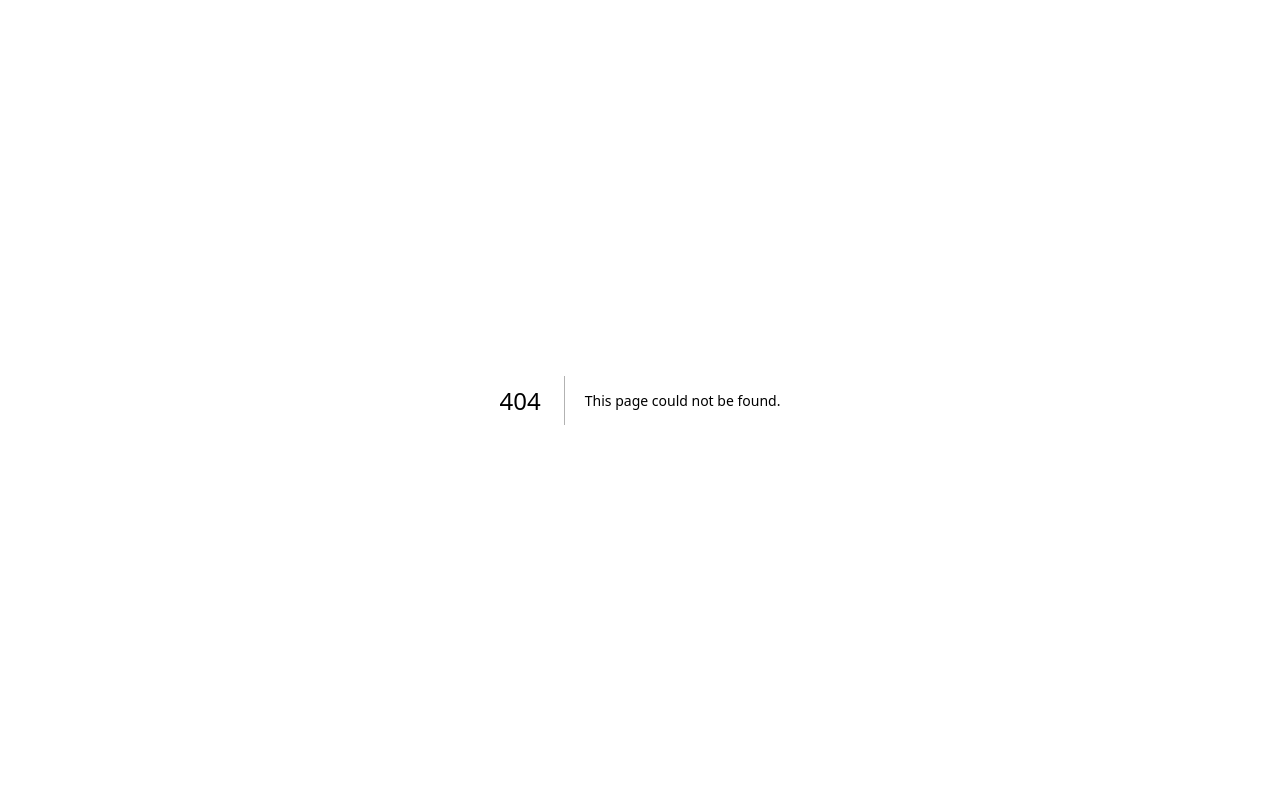
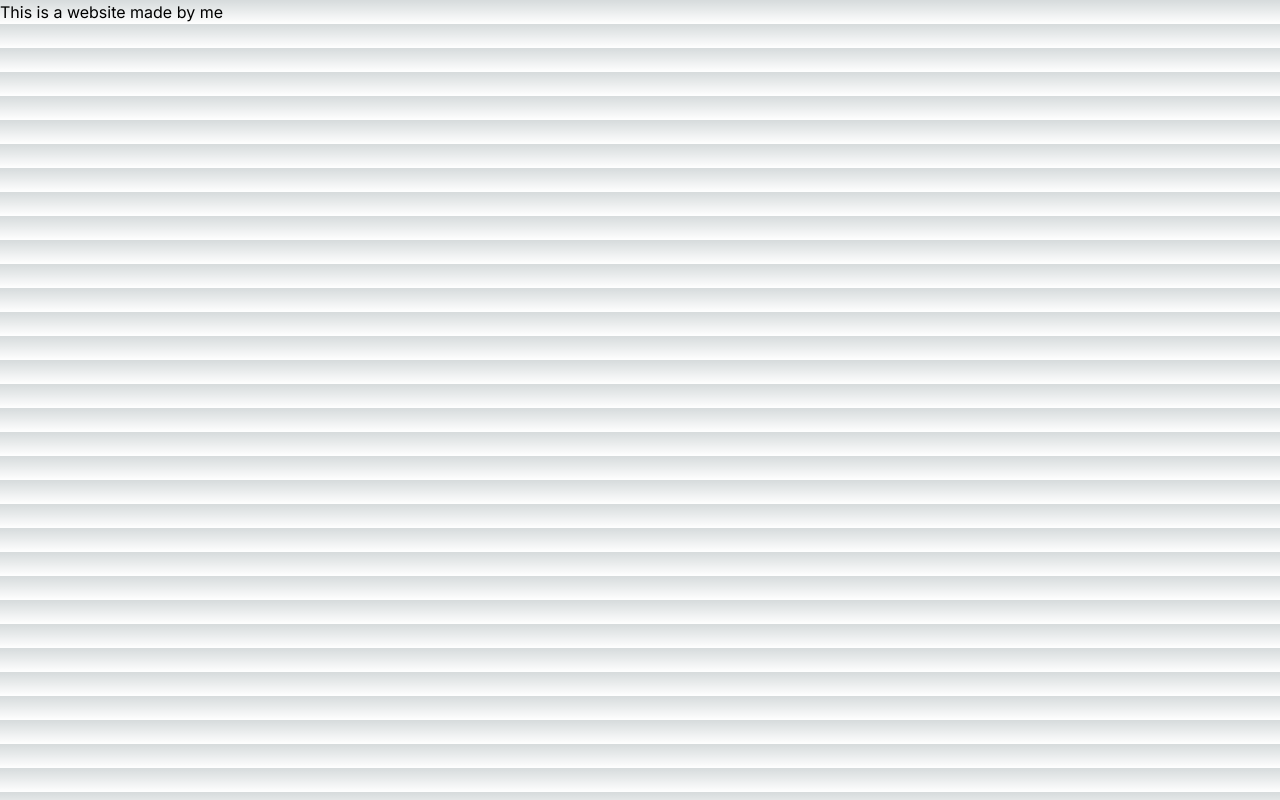
Before and after one commit to SIAM-TheLegend/Shahriar-Hasan-Siam, a Next.js app: page /sample/1 in a window 1280 px wide. Before the commit this address had no page. Built offline with nearby package versions, Linux system fonts and the light colour scheme.

Commit message:
first commit

```diff
--- /dev/null
+++ b/src/app/about/page.js
@@ -0,0 +1,11 @@
+const AboutSection = () => {
+  const hi = "brsother";
+  console.log(hi);
+  return (
+    <div>
+      About
+    </div>
+  );
+};
+
+export default AboutSection;
--- /dev/null
+++ b/src/app/contact/page.js
@@ -0,0 +1,9 @@
+const ContactSection = () => {
+  return (
+    <div>
+
+    </div>
+  );
+};
+
+export default ContactSection;
--- /dev/null
+++ b/src/app/sample/[product]/page.js
@@ -0,0 +1,9 @@
+const DynamicProduct = () => {
+  return (
+    <div>
+      This is a website made by me
+    </div>
+  );
+};
+
+export default DynamicProduct;
--- /dev/null
+++ b/src/app/sample/page.js
@@ -0,0 +1,9 @@
+const SampleWebs = () => {
+  return (
+    <div>
+      Sample
+    </div>
+  );
+};
+
+export default SampleWebs;
```
